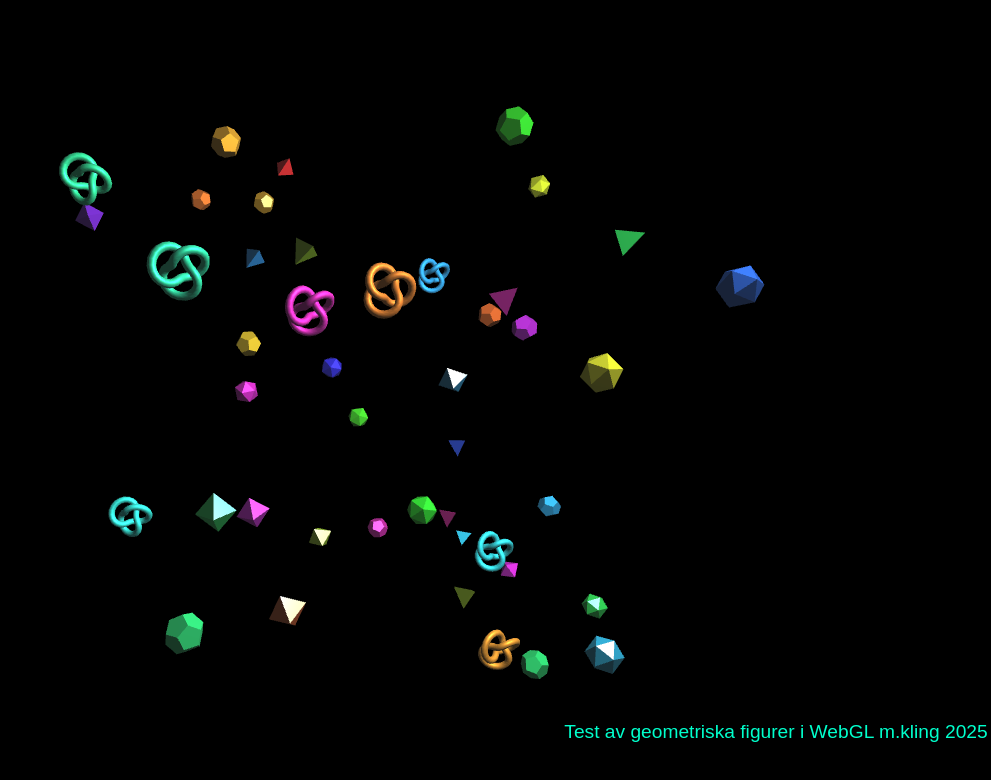
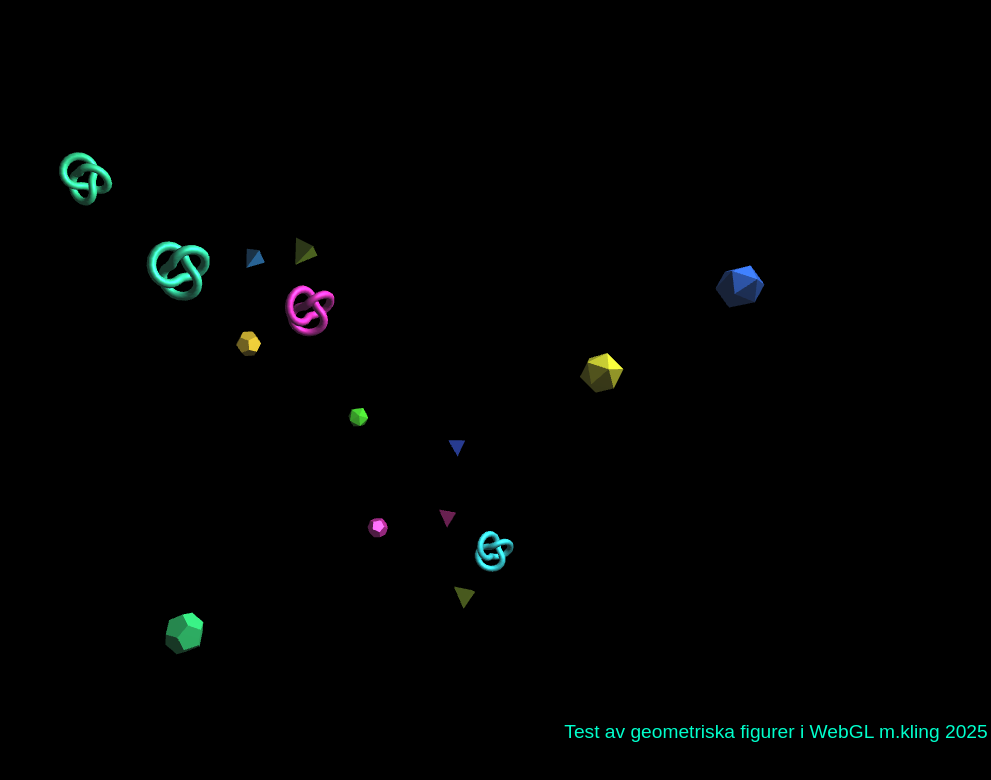
Before and after one commit to Klingoon/min-sida, a plain HTML site: page index.html in a window 1280 px wide. Shown: the top 780 px of the page, without its empty margins (289-1280 px from the left). Drawn offline with nearby package versions, Linux system fonts and the light colour scheme; animation ran at ten frames a second.

Commit message:
Update index.html

```diff
--- a/index.html
+++ b/index.html
@@ -56,7 +56,7 @@ const geometries = [
   new THREE.OctahedronGeometry(2),
 ];
 
-for (let i = 0; i < 44; i++) {
+for (let i = 0; i < 15; i++) {
   const geom = geometries[Math.floor(Math.random() * geometries.length)];
   const mat = new THREE.MeshStandardMaterial({
     color: new THREE.Color().setHSL(Math.random(), 0.7, 0.5),
```
